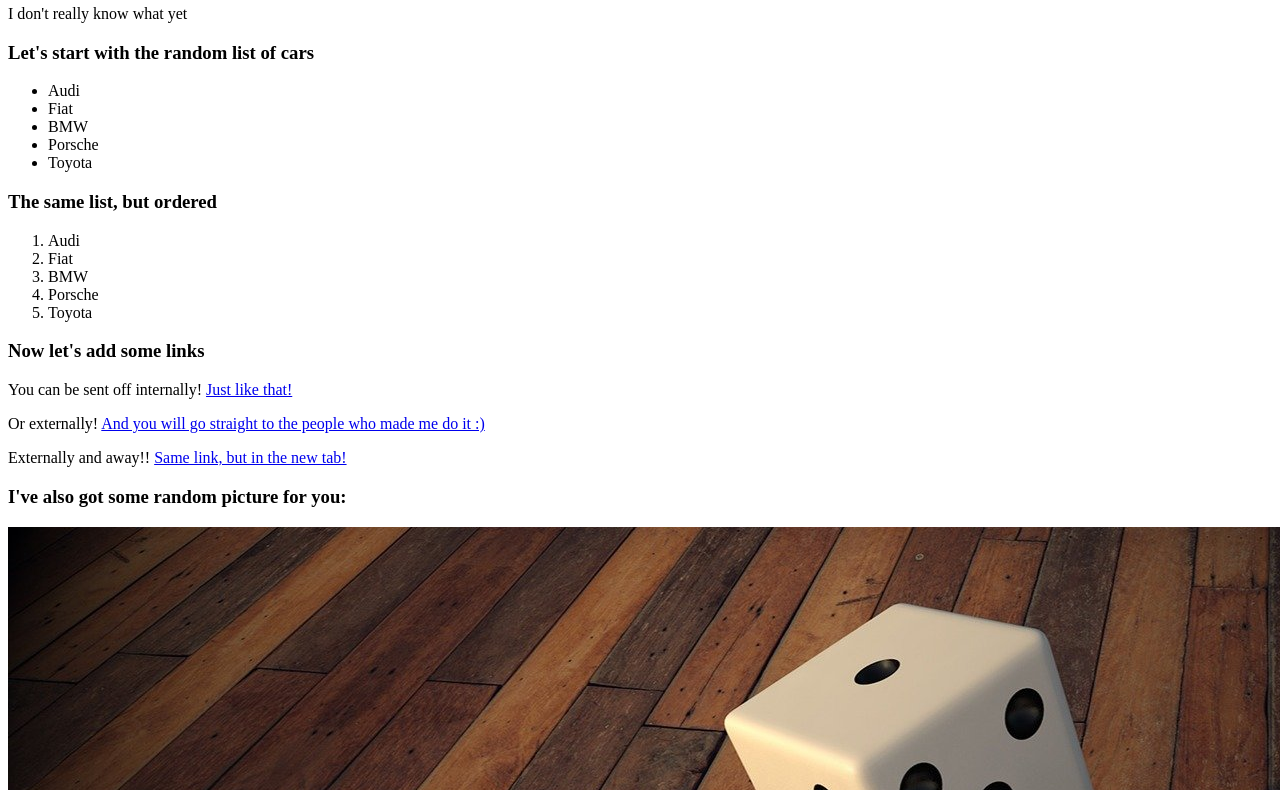
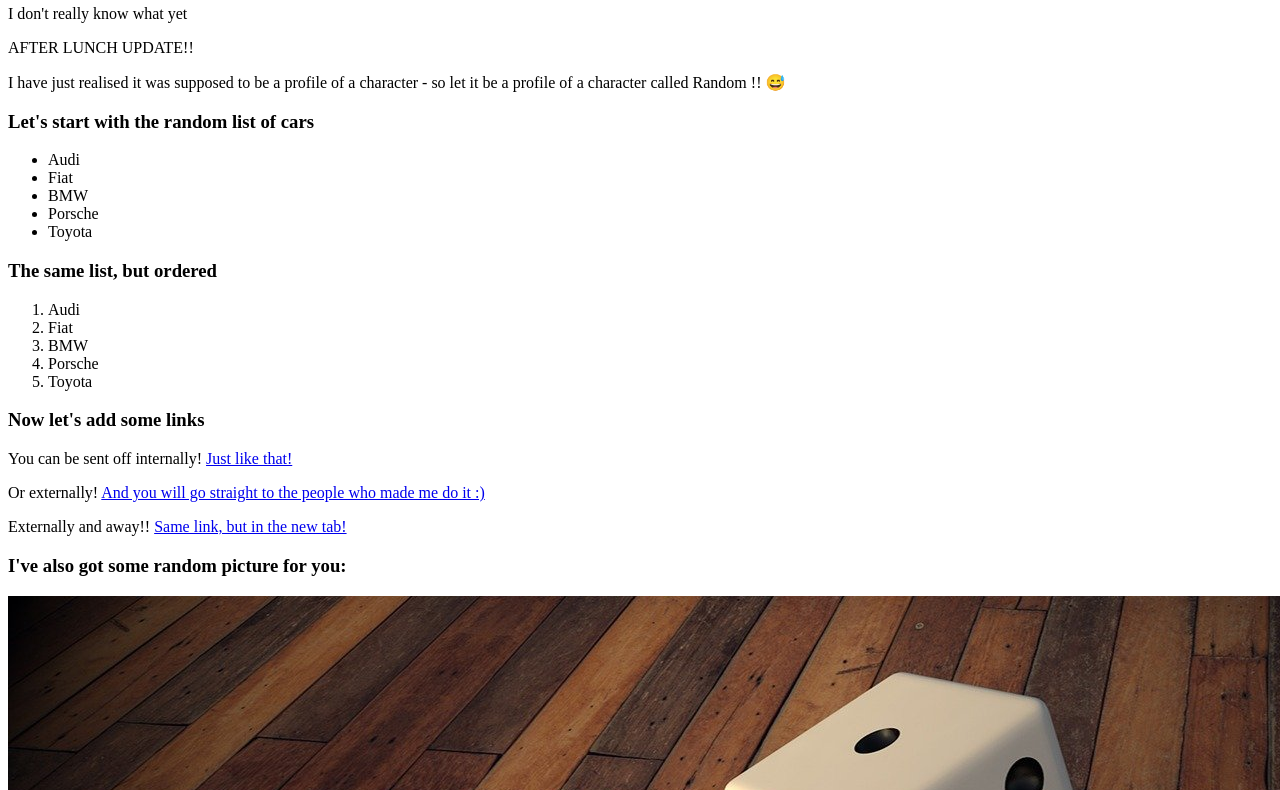
Before and after one commit to zajk9999/html-sprint, a plain HTML site: page sprint.html in a window 1280 px wide. Shown: the part 122-912 px from the top of the page. Drawn offline with Linux system fonts and the light colour scheme.

Commit message:
After lunch update

```diff
--- a/sprint.html
+++ b/sprint.html
@@ -11,6 +11,8 @@
     <main>
         <h2>It will conain some random things</h2>
         <p>I don't really know what yet</p>
+        <p>AFTER LUNCH UPDATE!!</p>
+        <p>I have just realised it was supposed to be a profile of a character - so let it be a profile of a character called Random !! &#128517</p>
         <h3>Let's start with the random list of cars</h3>
             <ul><li>Audi</li><li>Fiat</li><li>BMW</li><li>Porsche</li><li>Toyota</li></ul>
         <h3>The same list, but ordered</h3>
```
